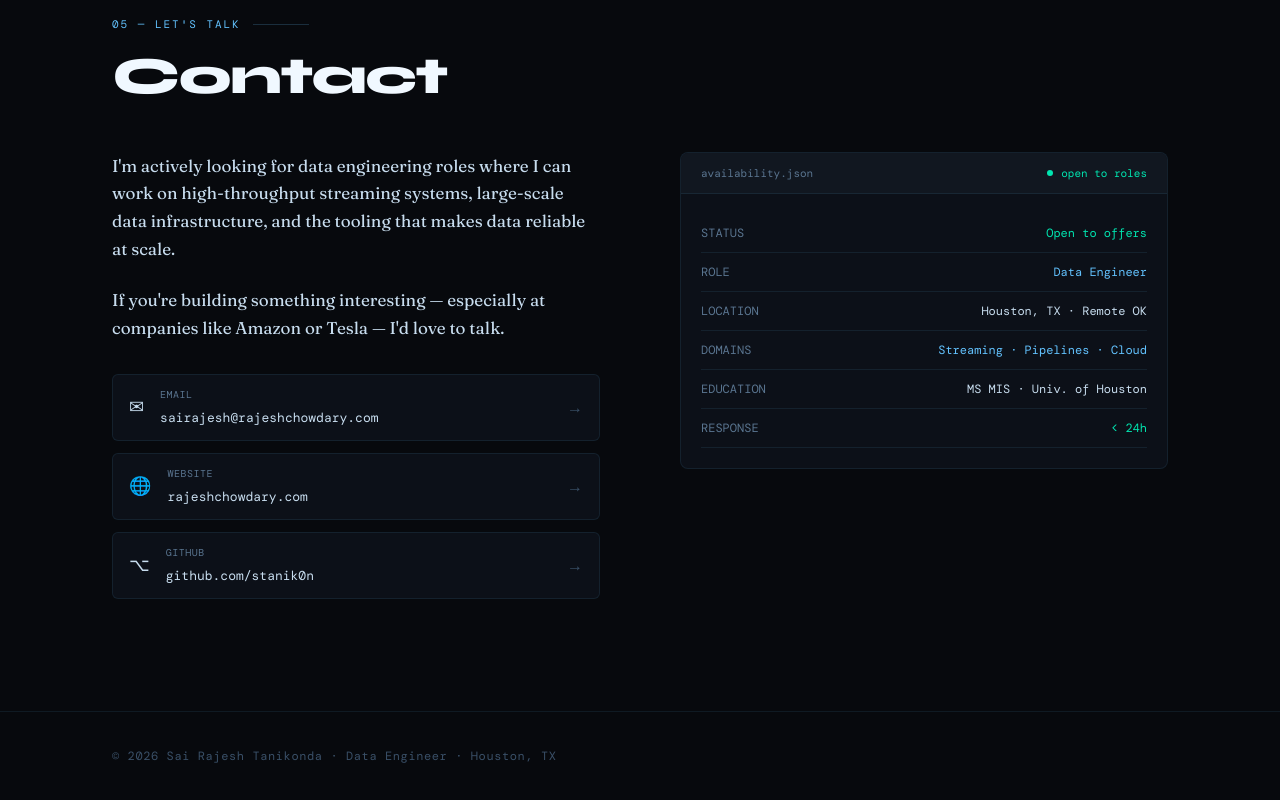
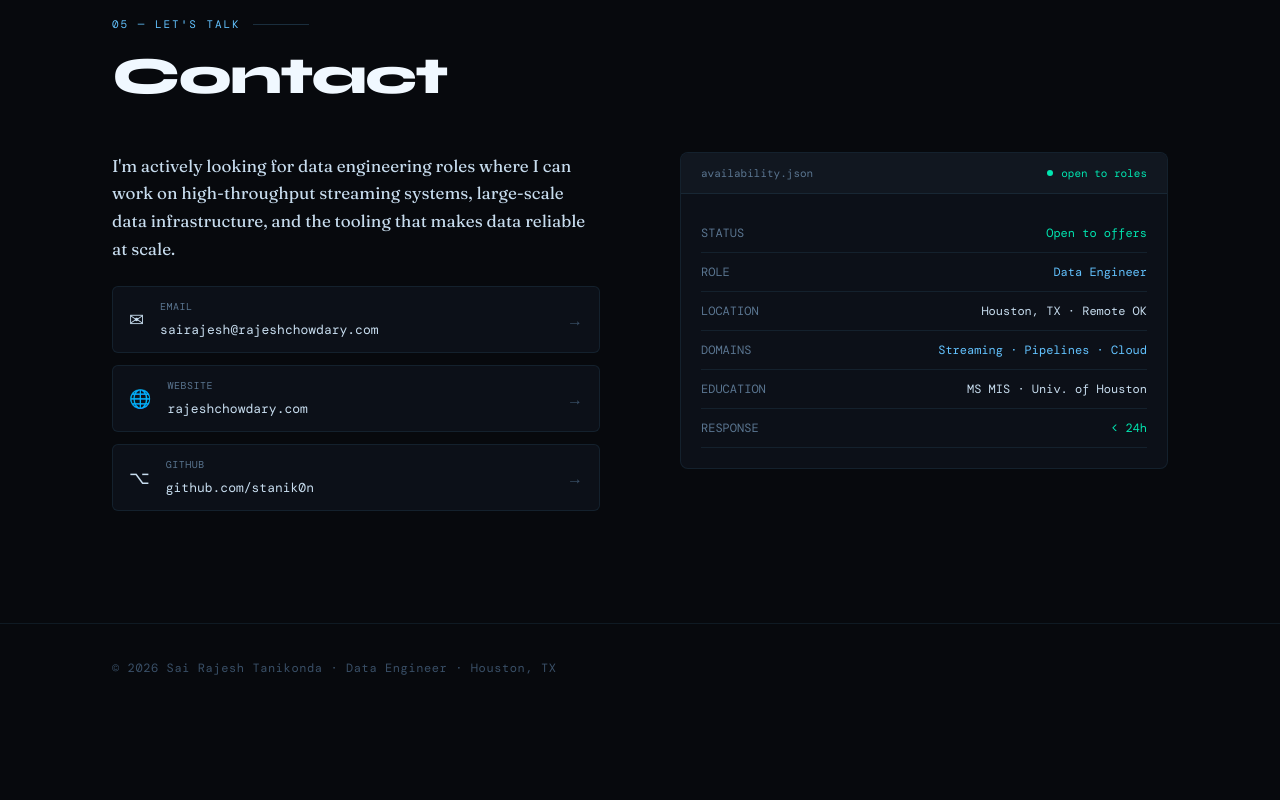
Before and after one commit to stanik0n/nextjs-portfolio, a Next.js app: page / in a window 1280 px wide. Shown: the part 6954-7754 px from the top of the page. After the commit the page ends 7666 px from the top, so only its background shows below. Built offline with nearby package versions, Linux system fonts and the light colour scheme; a web font is replaced by a local one.

Commit message:
Remove Amazon/Tesla mention from contact section

```diff
--- a/components/Sections.tsx
+++ b/components/Sections.tsx
@@ -173,9 +173,6 @@ export function Contact() {
             <p className="text-[17px] leading-relaxed mb-6" style={{ color: "var(--text)" }}>
               I&apos;m actively looking for data engineering roles where I can work on high-throughput streaming systems, large-scale data infrastructure, and the tooling that makes data reliable at scale.
             </p>
-            <p className="text-[17px] leading-relaxed mb-8" style={{ color: "var(--text)" }}>
-              If you&apos;re building something interesting — especially at companies like Amazon or Tesla — I&apos;d love to talk.
-            </p>
             <div className="space-y-3">
               {[
                 { icon: "✉", label: "Email",   value: "sairajesh@rajeshchowdary.com", href: "mailto:sairajesh@rajeshchowdary.com" },
```
